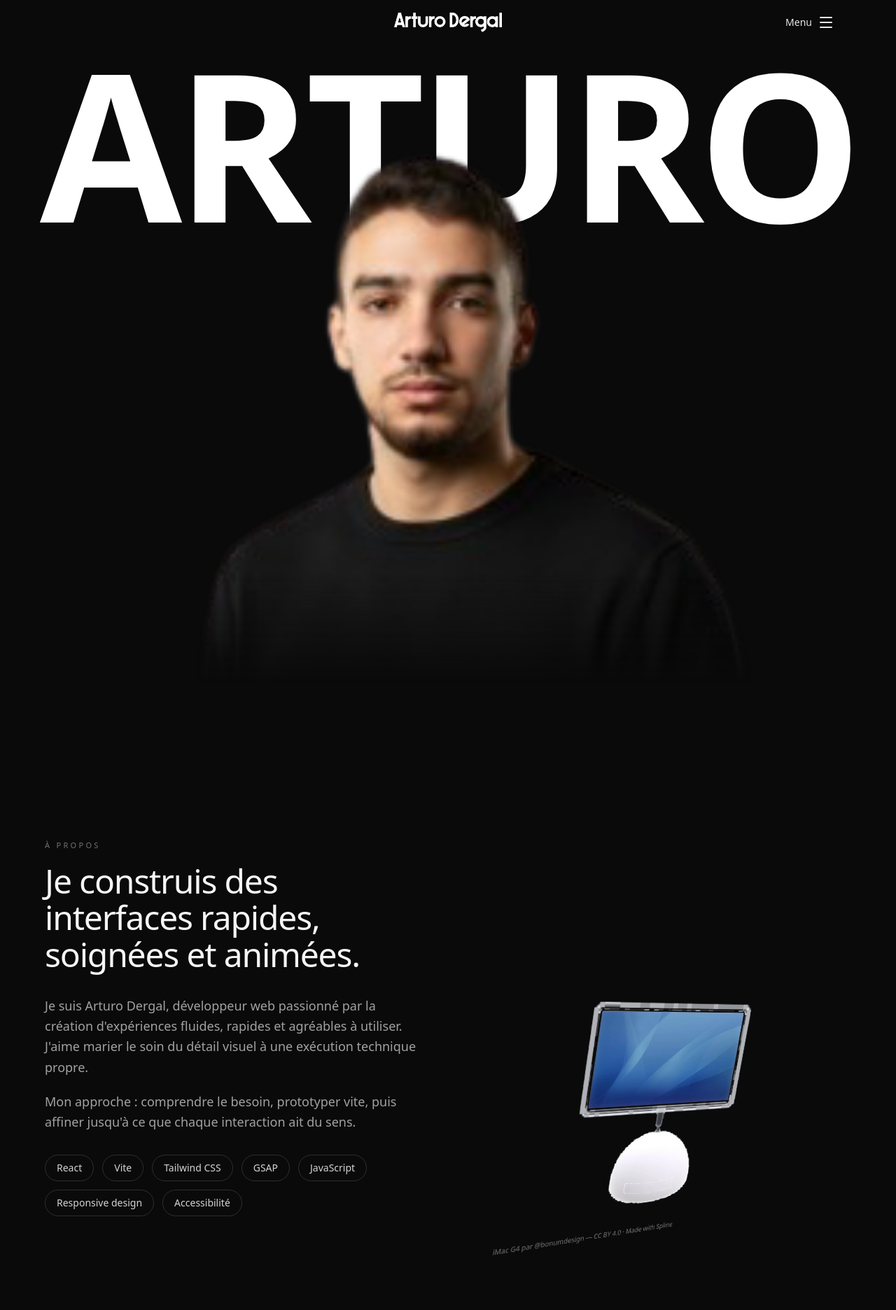
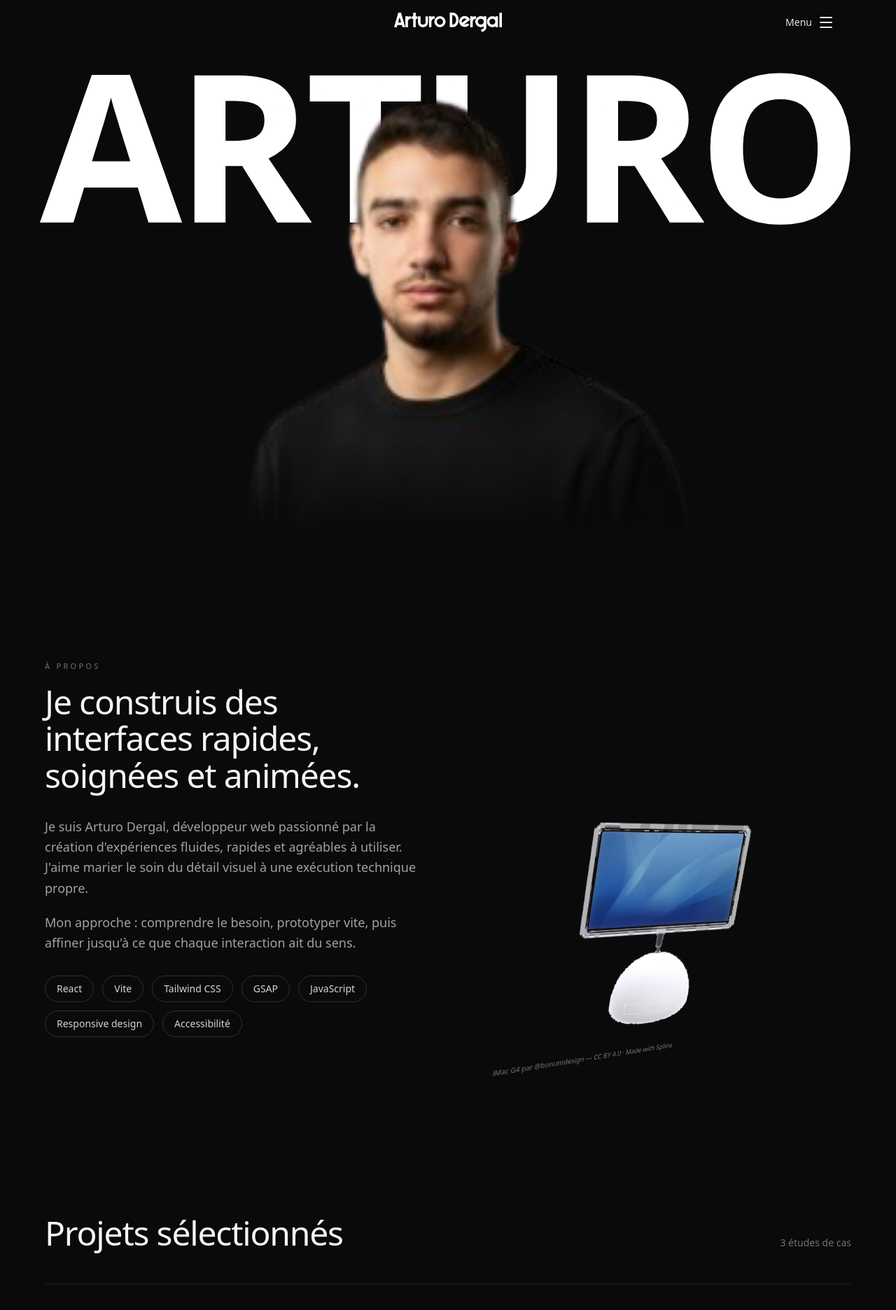
Before and after one commit to MyShinoff/portfolio-dergal, a React (Vite) app: page / in a window 1280 px wide. Shown: the top 1872 px of the page at 70% size. Built offline with nearby package versions, Linux system fonts and the light colour scheme; a web font is replaced by a local one.

Commit message:
Hero: section 2 qui passe par-dessus le hero epingle + bord superieur en degrade (aucune coupure PNG, zero scroll horizontal)

```diff
--- a/src/App.jsx
+++ b/src/App.jsx
@@ -10,8 +10,11 @@ export default function App() {
     <>
       <Navbar />
       <main>
-        <Hero />
-        <About />
+        {/* Hero épinglé + section qui passe par-dessus */}
+        <div className="relative">
+          <Hero />
+          <About />
+        </div>
         <Projects />
         <Contact />
       </main>
--- a/src/components/About.jsx
+++ b/src/components/About.jsx
@@ -128,7 +128,17 @@ export default function About() {
   }, [])
 
   return (
-    <section id="apropos" ref={root} className="px-6 py-24 sm:py-32">
+    <section
+      id="apropos"
+      ref={root}
+      className="relative z-10 px-6 pt-30 pb-24 sm:pt-36 sm:pb-32"
+      style={{
+        // Bord supérieur qui se dissout : la section recouvre le hero sans
+        // jamais faire apparaître une coupure nette du PNG
+        backgroundImage:
+          'linear-gradient(to bottom, transparent 0px, var(--color-neutral-950) 100px)',
+      }}
+    >
       <div className="mx-auto grid max-w-6xl items-center gap-12 lg:grid-cols-2 lg:gap-16">
         {/* Colonne texte */}
         <div>
--- a/src/components/Hero.jsx
+++ b/src/components/Hero.jsx
@@ -65,7 +65,11 @@ export default function Hero() {
   }, [])
 
   return (
-    <section id="accueil" ref={root} className="relative min-h-screen overflow-hidden">
+    <section
+      id="accueil"
+      ref={root}
+      className="sticky top-0 h-screen overflow-hidden"
+    >
       {/* Nom géant — fixe derrière tout, comme sur zendaya.com */}
       <div
         data-title
@@ -80,14 +84,14 @@ export default function Hero() {
       </div>
 
       {/* Contenu qui défile par-dessus le nom */}
-      <div className="relative z-10 flex min-h-screen flex-col items-center justify-center px-6 py-24">
+      <div className="relative z-10 flex h-full flex-col items-center justify-center px-6 py-24">
         <img
           data-hero-photo
           src="/arturo.png"
           alt="Arturo Dergal"
           width="200"
           height="200"
-          className="w-[min(115vw,880px)] max-w-none select-none rounded-2xl"
+          className="w-[min(115vw,90vh,880px)] max-w-none select-none rounded-2xl"
           style={{
             // Le bas du détourage se dissout dans le fond : plus de coupure nette
             maskImage:
```
